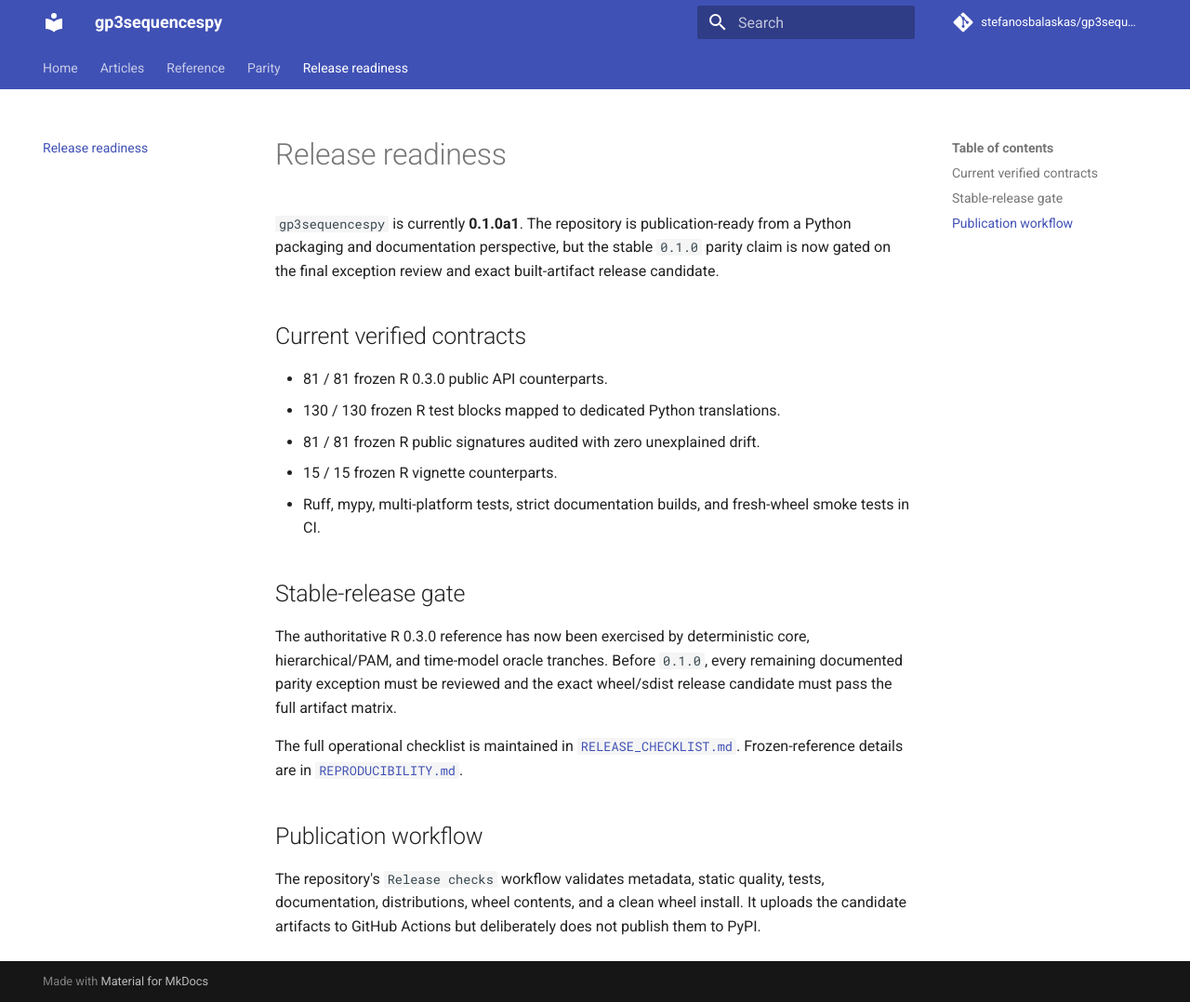
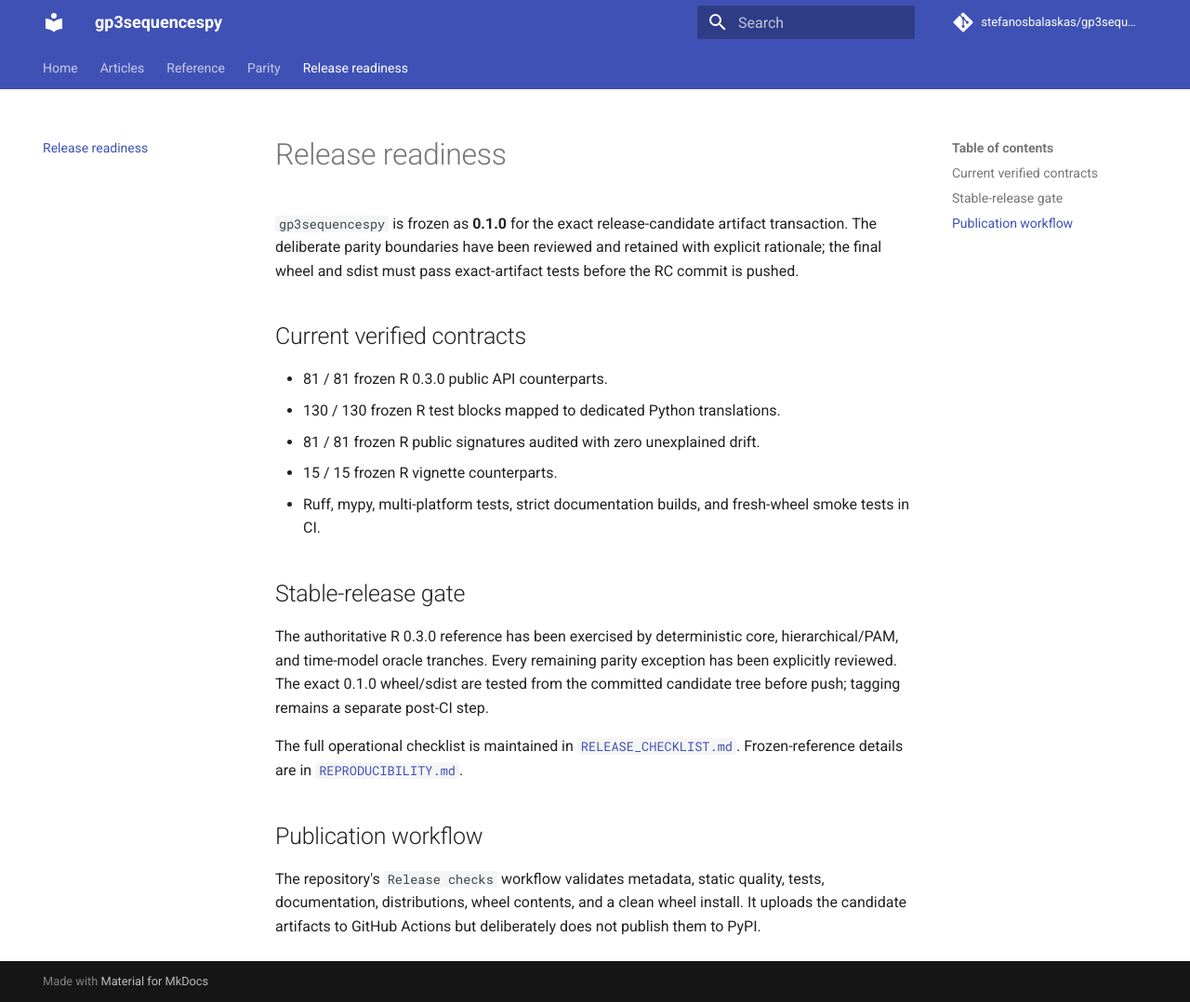
Before and after one commit to stefanosbalaskas/gp3sequencespy, an MkDocs documentation site: the page built from docs/release-readiness.md, in a window 1280 px wide and 1078 px high. Shown: the whole window at 93% size. Built offline with MkDocs 1.6.1 and Material for MkDocs 9.7.7, drawn with Linux system fonts in a browser that asks for light colours; comment, search, counter and statistics services are not loaded.

Commit message:
Freeze gp3sequencespy 0.1.0 release candidate

```diff
--- a/docs/release-readiness.md
+++ b/docs/release-readiness.md
@@ -1,8 +1,6 @@
 # Release readiness
 
-`gp3sequencespy` is currently **0.1.0a1**. The repository is publication-ready
-from a Python packaging and documentation perspective, but the stable `0.1.0`
-parity claim is now gated on the final exception review and exact built-artifact release candidate.
+`gp3sequencespy` is frozen as **0.1.0** for the exact release-candidate artifact transaction. The deliberate parity boundaries have been reviewed and retained with explicit rationale; the final wheel and sdist must pass exact-artifact tests before the RC commit is pushed.
 
 ## Current verified contracts
 
@@ -15,7 +13,7 @@ parity claim is now gated on the final exception review and exact built-artifact
 
 ## Stable-release gate
 
-The authoritative R 0.3.0 reference has now been exercised by deterministic core, hierarchical/PAM, and time-model oracle tranches. Before `0.1.0`, every remaining documented parity exception must be reviewed and the exact wheel/sdist release candidate must pass the full artifact matrix.
+The authoritative R 0.3.0 reference has been exercised by deterministic core, hierarchical/PAM, and time-model oracle tranches. Every remaining parity exception has been explicitly reviewed. The exact 0.1.0 wheel/sdist are tested from the committed candidate tree before push; tagging remains a separate post-CI step.
 
 The full operational checklist is maintained in
 [`RELEASE_CHECKLIST.md`](https://github.com/stefanosbalaskas/gp3sequencespy/blob/main/RELEASE_CHECKLIST.md).
--- a/pyproject.toml
+++ b/pyproject.toml
@@ -4,7 +4,7 @@ build-backend = "hatchling.build"
 
 [project]
 name = "gp3sequencespy"
-version = "0.1.0a1"
+version = "0.1.0"
 description = "Transparent, reproducible, and auditable analysis of ordered categorical sequences in Python."
 readme = "README.md"
 requires-python = ">=3.11"
@@ -14,7 +14,7 @@ authors = [{name = "Stefanos Balaskas"}]
 maintainers = [{name = "Stefanos Balaskas"}]
 keywords = ["sequence-analysis", "scanpaths", "eye-tracking", "categorical-sequences", "reproducibility"]
 classifiers = [
-  "Development Status :: 3 - Alpha",
+  "Development Status :: 4 - Beta",
   "Intended Audience :: Science/Research",
   "Operating System :: OS Independent",
   "Programming Language :: Python",
--- a/src/gp3sequencespy/__init__.py
+++ b/src/gp3sequencespy/__init__.py
@@ -121,7 +121,7 @@ from .visualisations import (
     plot_transition_network,
 )
 
-__version__ = "0.1.0a1"
+__version__ = "0.1.0"
 
 __all__ = [
     "GP3SequencesError",
```
Also changed, not shown: CHANGELOG.md (+38 -11 lines), PARITY_EXCEPTIONS.md (+23 -0 lines), README.md (+5 -5 lines), RELEASE_CHECKLIST.md (+4 -3 lines), REPRODUCIBILITY.md (+12 -0 lines), 5 other files.
